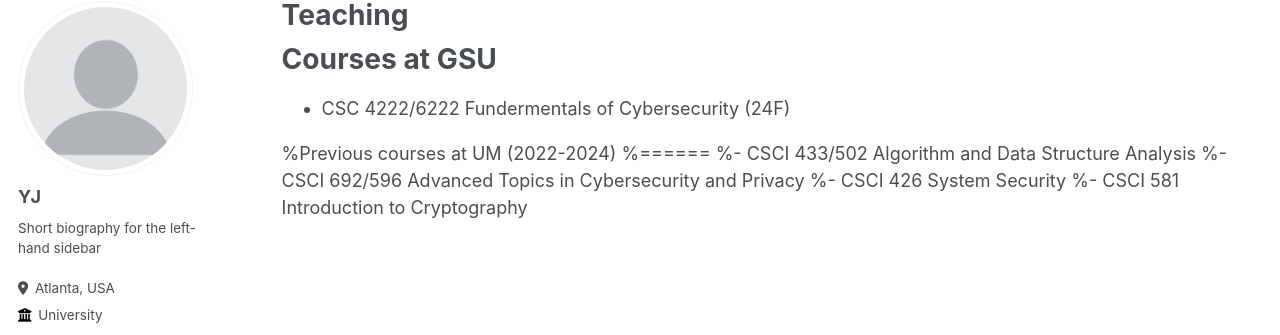
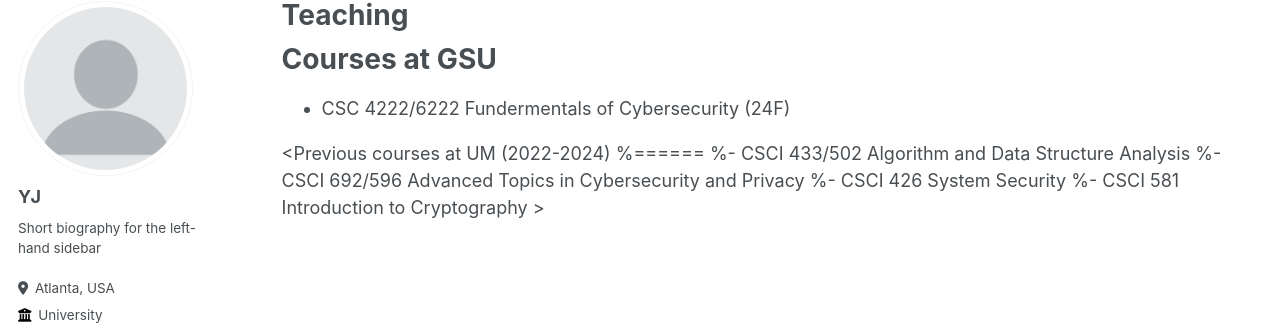
Before and after one commit to suhbrina-perry/suhbrina-perry.github.io, a Jekyll site: the page built from _pages/teaching.md, in a window 1280 px wide. Shown: the part 105-440 px from the top of the page. Built offline with Jekyll 4.4.1, drawn with Linux system fonts in a browser that asks for light colours; some web fonts are replaced.

```diff
--- a/_pages/teaching.md
+++ b/_pages/teaching.md
@@ -12,9 +12,9 @@ Courses at GSU
 - CSC 4222/6222 Fundermentals of Cybersecurity (24F)
 
 
-%Previous courses at UM (2022-2024)
+<Previous courses at UM (2022-2024)
 %======
 %- CSCI 433/502 Algorithm and Data Structure Analysis
 %- CSCI 692/596 Advanced Topics in Cybersecurity and Privacy
 %- CSCI 426 System Security
-%- CSCI 581 Introduction to Cryptography
+%- CSCI 581 Introduction to Cryptography >
```
